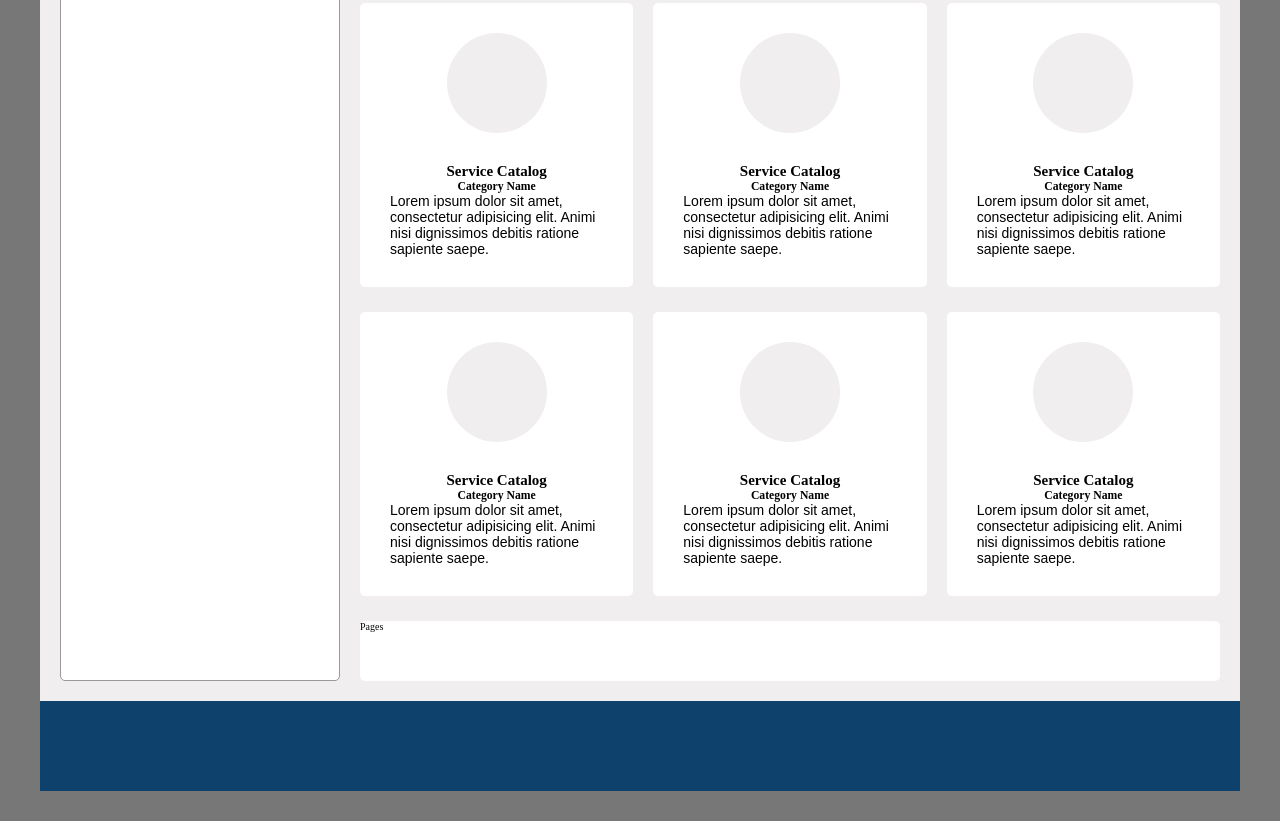
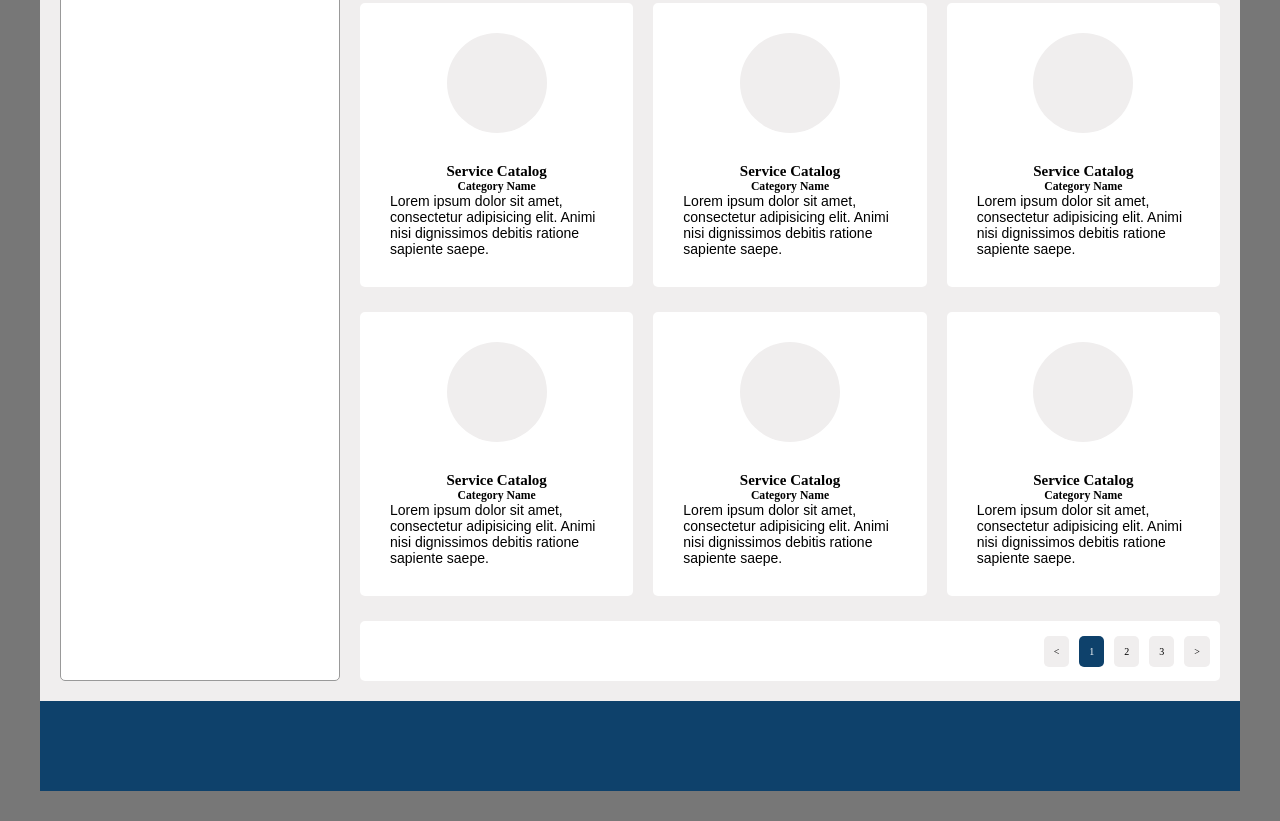
Before and after one commit to DianaKagramanyan/bank-aljazira, a website: page index.html in a window 1280 px wide. Shown: the part 636-1457 px from the top of the page. Drawn offline with Linux system fonts and the light colour scheme.

Commit message:
page done

```diff
--- a/index.html
+++ b/index.html
@@ -224,7 +224,13 @@
             </p>
         </div>
 
-        <div class="page">Pages</div>
+        <div class="page">
+            <div class="page__icon"><</div>
+            <div class="page__icon1">1</div>
+            <div class="page__icon">2</div>
+            <div class="page__icon">3</div>
+            <div class="page__icon">></div>
+        </div>
 
     </main>
 
--- a/sass/_components.scss
+++ b/sass/_components.scss
@@ -28,7 +28,7 @@
   width: 8rem;
   fill: #0E416B;
   margin: 2rem;
-  padding: 1rem;
+  padding: 2rem;
   border-radius: 20%;
   background-color:#fff;
   border: .5px solid #0E416B;
@@ -227,8 +227,34 @@
 
 
 }
+
+
+//PAGE
+
 .page {
   background-color: white;
   border-radius: .5rem;
   grid-column: 1/-1;
+  display: flex;
+  justify-content: flex-end;
+  align-items: center;
+
+  &__icon {
+    background-color: #f0eeee;
+    font-size: 1rem;
+    font-weight: inherit;
+    color: inherit;
+    border-radius: .5rem;
+    margin-right: 1rem;
+    padding: 1rem;
+  }
+  &__icon1 {
+    background-color:#0E416B;
+    color: white;
+    font-size: 1rem;
+    font-weight: inherit;
+    border-radius: .5rem;
+    margin-right: 1rem;
+    padding: 1rem;
+  }
 }
```
Also changed, not shown: css/style.css.
